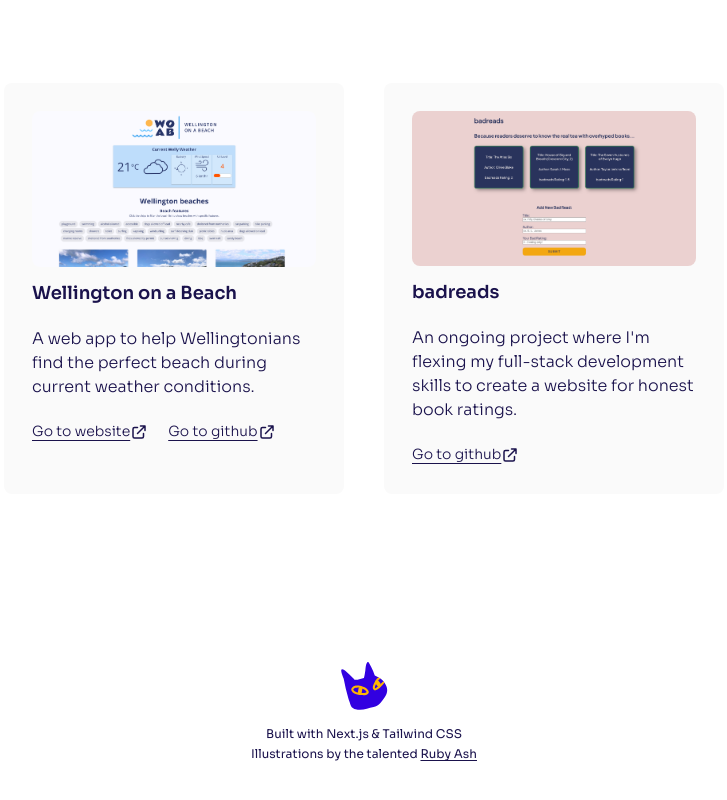
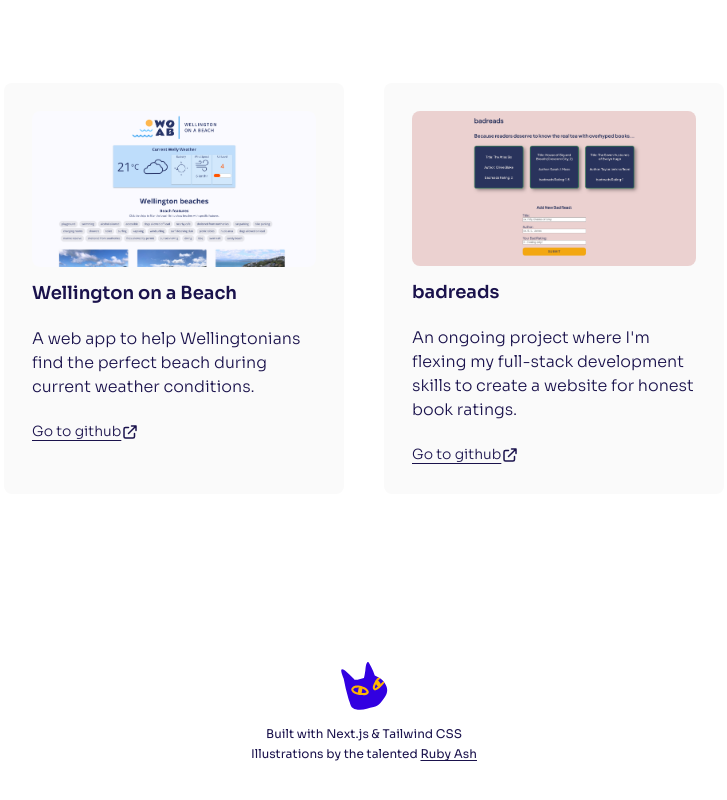
Before and after one commit to emelyn-barrientos/emelyn-barrientos-portfolio, a Next.js app: page / in a window 1280 px wide. Shown: the part 1294-2094 px from the top of the page, without its empty margins (276-1003 px from the left). Built offline with nearby package versions, Linux system fonts and the light colour scheme.

Commit message:
Remove live site link for WOAB

```diff
--- a/pages/index.js
+++ b/pages/index.js
@@ -190,15 +190,6 @@ export default function Home() {
                   current weather conditions.
                 </p>
                 <a
-                  className="text-sm font-light underline decoration-1 underline-offset-4"
-                  href="https://woab.devacademy.online/"
-                  target="_blank"
-                  rel="noreferrer"
-                >
-                  Go to website
-                </a>
-                <HiOutlineExternalLink className="text-lg inline-block mr-5" />
-                <a
                   className="text-sm font-light decoration-1 underline underline-offset-4"
                   href="https://github.com/emelyn-barrientos/welly-on-a-beach.git"
                   target="_blank"
```
